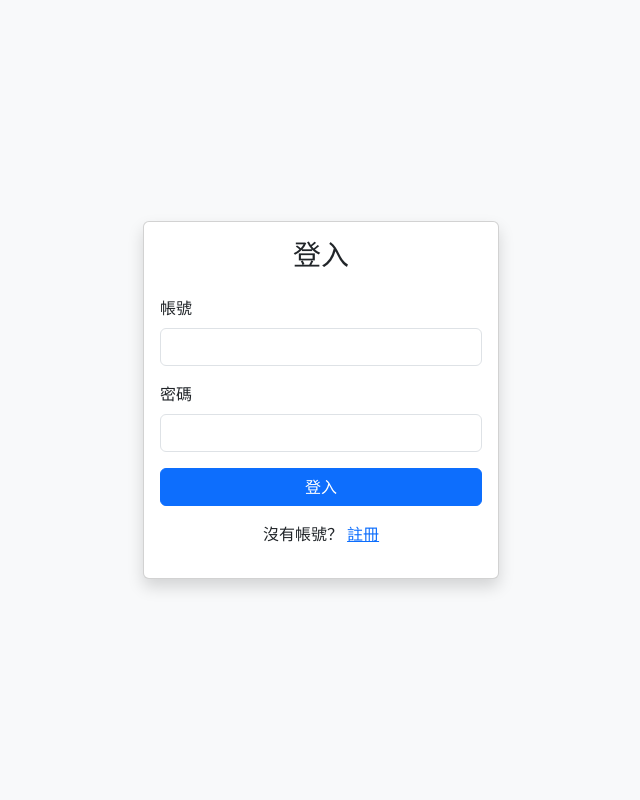
After one commit to AndyLee0310/expense_project, a Flask app: page /login in a window 1280 px wide. The commit adds this page. Shown: the whole page, without its empty margins (319-959 px from the left). Run offline with Flask 3, Linux system fonts and the light colour scheme.

Commit message:
update version 2.0.0 for user login/register

```diff
--- a/app.py
+++ b/app.py
@@ -1,8 +1,10 @@
-from flask import Flask, render_template, request, redirect, url_for, g
+from flask import Flask, render_template, request, redirect, url_for, g, session, flash
+from werkzeug.security import generate_password_hash, check_password_hash
 import sqlite3
 from datetime import datetime, timedelta
 
 app = Flask(__name__, instance_relative_config=True)
+app.secret_key = 'your_secret_key_here'  # Replace with a strong, random string in production
 DATABASE = 'instance/expense_management.db'
 
 def get_db():
@@ -19,6 +21,9 @@ def close_connection(exception):
 
 @app.route('/')
 def index():
+    if 'user_id' not in session:
+        return redirect(url_for('login'))
+
     db = get_db()
 
     # 取得當前的 year 和 month（若無則預設為當前月份）
@@ -34,14 +39,14 @@ def index():
 
     # 取得當月的支出資料
     expenses = db.execute(
-        'SELECT * FROM expenses WHERE date >= ? AND date < ? ORDER BY date ASC',
-        (start_date, end_date)
+        'SELECT * FROM expenses WHERE date >= ? AND date < ? AND user_id = ? ORDER BY date ASC',
+        (start_date, end_date, session['user_id'])
     ).fetchall()
 
     # 本月總支出
     monthly_total = db.execute(
-        'SELECT SUM(amount) FROM expenses WHERE date >= ? AND date < ?',
-        (start_date, end_date)
+        'SELECT SUM(amount) FROM expenses WHERE date >= ? AND date < ? AND user_id = ?',
+        (start_date, end_date, session['user_id'])
     ).fetchone()[0] or 0
 
     # 計算每週支出
@@ -49,11 +54,11 @@ def index():
         '''
         SELECT strftime('%W', date) AS week, SUM(amount)
         FROM expenses
-        WHERE date >= ? AND date < ?
+        WHERE date >= ? AND date < ? AND user_id = ?
         GROUP BY week
         ORDER BY week
         ''',
-        (start_date, end_date)
+        (start_date, end_date, session['user_id'])
     ).fetchall()
 
     # 計算上一個月 & 下一個月的參數
@@ -78,14 +83,65 @@ def index():
         page=page
     )
 
+@app.route('/register', methods=['GET', 'POST'])
+def register():
+    if request.method == 'POST':
+        username = request.form['username']
+        password = request.form['password']
+        db = get_db()
+
+        # 檢查是否已有相同帳號
+        existing_user = db.execute('SELECT * FROM users WHERE username = ?', (username,)).fetchone()
+        if existing_user:
+            flash('帳號已存在，請選擇其他名稱', 'warning')
+        else:
+            hashed_password = generate_password_hash(password)
+            db.execute('INSERT INTO users (username, password) VALUES (?, ?)', (username, hashed_password))
+            db.commit()
+            flash('註冊成功，請登入', 'success')
+            return redirect(url_for('login'))
+
+    return render_template('register.html')
+
+@app.route('/login', methods=['GET', 'POST'])
+def login():
+    if request.method == 'POST':
+        username = request.form['username']
+        password = request.form['password']
+        db = get_db()
+
+        # 查詢用戶
+        user = db.execute('SELECT * FROM users WHERE username = ?', (username,)).fetchone()
+
+        if user and check_password_hash(user['password'], password):
+            session['user_id'] = user['id']
+            session['username'] = user['username']
+            flash('登入成功', 'success')
+            return redirect(url_for('index'))
+        else:
+            flash('帳號或密碼錯誤', 'danger')
+
+    return render_template('login.html')
+
+@app.route('/logout')
+def logout():
+    session.clear()
+    flash('已登出', 'info')
+    return redirect(url_for('login'))
+
 @app.route('/add', methods=['POST'])
 def add_expense():
+    if 'user_id' not in session:
+        flash('請先登入', 'warning')
+        return redirect(url_for('login'))
+
     db = get_db()
     item = request.form['item']
     amount = request.form['amount']
     date = request.form['date']
+    user_id = session['user_id']
 
-    db.execute('INSERT INTO expenses (item, amount, date) VALUES (?, ?, ?)', (item, amount, date))
+    db.execute('INSERT INTO expenses (item, amount, date, user_id) VALUES (?, ?, ?, ?)', (item, amount, date, user_id))
     db.commit()
 
     # 解析年月（不使用 form 裡的 hidden year/month）
@@ -96,9 +152,9 @@ def add_expense():
 
     # 計算該筆資料會落在哪一頁（依目前排序邏輯）
     total_items_before = db.execute(
-        'SELECT COUNT(*) FROM expenses WHERE date >= ? AND date < ? AND date < ?',
+        'SELECT COUNT(*) FROM expenses WHERE date >= ? AND date < ? AND date < ? AND user_id = ?',
         (f"{year}-{month:02d}-01",
-         f"{year + 1 if month == 12 else year}-{(month % 12) + 1:02d}-01", date)
+         f"{year + 1 if month == 12 else year}-{(month % 12) + 1:02d}-01", date, user_id)
     ).fetchone()[0]
 
     page = (total_items_before // 10) + 1
@@ -107,6 +163,10 @@ def add_expense():
 
 @app.route('/delete', methods=['POST'])
 def delete_expense():
+    if 'user_id' not in session:
+        flash('請先登入', 'warning')
+        return redirect(url_for('login'))
+
     db = get_db()
     expense_id = request.form['id']
 
@@ -121,29 +181,26 @@ def delete_expense():
 
 @app.route('/calendar')
 def calendar():
+    if 'user_id' not in session:
+        flash('請先登入', 'warning')
+        return redirect(url_for('login'))
+
     db = get_db()
 
-    # year = request.args.get('year', type=int)
-    # month = request.args.get('month', type=int)
     year = request.args.get('year', type=int, default=datetime.today().year)
     month = request.args.get('month', type=int, default=datetime.today().month)
-    print(f"test:{year}")
-    print(f"test:{month}")
-
 
     if year and month:
         current_date = datetime(year, month, 1)
     else:
         current_date = datetime.today()
 
-    print(f"test:{current_date}")
-
     start_month = current_date.replace(day=1).strftime('%Y-%m-%d')
     end_month = (current_date.replace(day=28) + timedelta(days=4)).replace(day=1).strftime('%Y-%m-%d')
 
     expenses = db.execute(
-        'SELECT item, amount, date FROM expenses WHERE date >= ? AND date < ?',
-        (start_month, end_month)
+        'SELECT item, amount, date FROM expenses WHERE date >= ? AND date < ? AND user_id = ?',
+        (start_month, end_month, session['user_id'])
     ).fetchall()
 
     events = [{
--- a/templates/index.html
+++ b/templates/index.html
@@ -11,6 +11,12 @@
   <nav class="navbar navbar-dark bg-dark mb-4">
     <div class="container-fluid">
       <a class="navbar-brand" href="/">支出統計管理</a>
+      <div class="d-flex align-items-center text-white">
+        {% if session.username %}
+        <span class="me-3">👤 {{ session.username }}</span>
+        <a href="{{ url_for('logout') }}" class="btn btn-sm btn-outline-light">登出</a>
+        {% endif %}
+      </div>
     </div>
   </nav>
 
--- /dev/null
+++ b/templates/login.html
@@ -0,0 +1,51 @@
+<!DOCTYPE html>
+<html lang="zh">
+
+<head>
+    <title>登入</title>
+    <link href="https://cdn.jsdelivr.net/npm/bootstrap@5.3.2/dist/css/bootstrap.min.css" rel="stylesheet">
+</head>
+
+<body class="bg-light d-flex align-items-center" style="height: 100vh;">
+    <div class="container">
+        <div class="row justify-content-center">
+            <div class="col-md-4">
+                <div class="card shadow">
+                    <div class="card-body">
+                        <h3 class="card-title text-center mb-4">登入</h3>
+                        {% with messages = get_flashed_messages(with_categories=true) %}
+                        {% if messages %}
+                        {% for category, message in messages %}
+                        <div class="alert alert-{{ category }} alert-dismissible fade show" role="alert">
+                            {{ message }}
+                            <button type="button" class="btn-close" data-bs-dismiss="alert"></button>
+                        </div>
+                        {% endfor %}
+                        {% endif %}
+                        {% endwith %}
+                        <form method="POST">
+                            <div class="mb-3">
+                                <label for="username" class="form-label">帳號</label>
+                                <input type="text" name="username" id="username" class="form-control" required>
+                            </div>
+                            <div class="mb-3">
+                                <label for="password" class="form-label">密碼</label>
+                                <input type="password" name="password" id="password" class="form-control" required>
+                            </div>
+                            <div class="d-grid">
+                                <button type="submit" class="btn btn-primary">登入</button>
+                            </div>
+                        </form>
+                        <p class="mt-3 text-center">
+                            沒有帳號？ <a href="{{ url_for('register') }}">註冊</a>
+                        </p>
+                    </div>
+                </div>
+            </div>
+        </div>
+    </div>
+
+    <script src="https://cdn.jsdelivr.net/npm/bootstrap@5.3.2/dist/js/bootstrap.bundle.min.js"></script>
+</body>
+
+</html>
```
Also changed, not shown: sql/schema.sql (+11 -1 lines), templates/register.html (added, +51 -0 lines).
